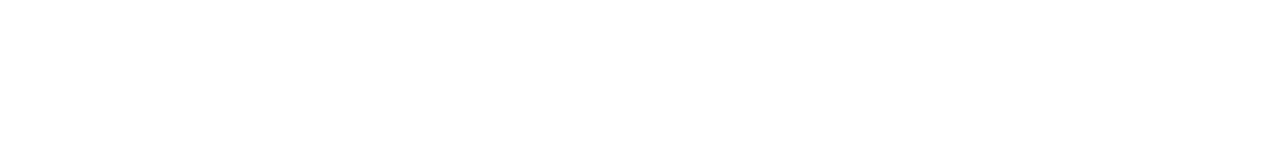
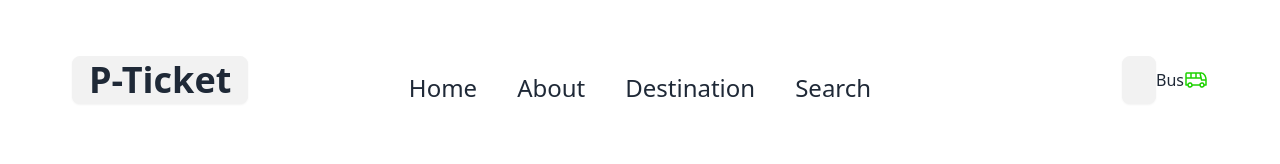
Before and after one commit to Mahabub2030/Assignment-our, a plain HTML site: page index.html in a window 1280 px wide. Drawn offline with nearby package versions, Linux system fonts and the light colour scheme.

Commit message:
done navar section

```diff
--- a/index.html
+++ b/index.html
@@ -3,22 +3,48 @@
 <head>
         <meta charset="UTF-8">
         <meta name="viewport" content="width=device-width, initial-scale=1.0">
-        <title>Document</title>
+        <title>P-Porebhone</title>
+
+        <link href="https://cdn.jsdelivr.net/npm/daisyui@4.7.2/dist/full.min.css" rel="stylesheet" type="text/css" />
+        <script src="https://cdn.tailwindcss.com"></script>
+
+        <link rel="stylesheet" href="./style.css">
 </head>
 <body>
 
         <!-- header section stars here -->
 
-        <header>
+        <header class=" mx-auto max-w-6xl">
+                <div class="navbar py-12 bg-base-100">
+                        <div class="navbar-start">
+              <div class="dropdown">
+                <div tabindex="0" role="button" class="btn btn-ghost lg:hidden">
+                  <svg xmlns="http://www.w3.org/2000/svg" class="h-5 w-5" fill="none" viewBox="0 0 24 24" stroke="currentColor"><path stroke-linecap="round" stroke-linejoin="round" stroke-width="2" d="M4 6h16M4 12h8m-8 6h16" /></svg>
+                </div>
+                <ul tabindex="0" class="menu menu-sm dropdown-content mt-3 z-[1] p-2 bg-base-100 rounded-box w-52">
+                    <li><a class="text-base font-medium">Home</a></li>
+                    <li><a class="text-base font-medium">About</a></li>
+                    <li><a class="text-base font-medium">Destination</a></li>
+                    <li><a class="text-base font-medium">Search</a></li>
+                </ul>
+              </div>
+              <a class="btn   text-4xl">P-Ticket</a>
+            </div>
 
+                 <div class="navbar-center hidden lg:flex">
+                 <ul class="menu menu-horizontal px-1 gap-10 text-2xl">
+                        <li><a href=""></a>Home</li>
+                        <li><a href=""></a>About</li>
+                        <li><a href=""></a>Destination</li>
+                        <li><a href=""></a>Search</li>
+                    </ul>
+            </div>
+            <div class="navbar-end">
+                <a class="btn text-[#1DD100] font-bold text-xl"> <a class="btn1" href=#Paribahan>Bus</a> <img src="images/bus-icon.png" alt="">
+                </a>
+              </div>
 
-
-
-
-
-
-
-
+                </div>
         </header>
 
         <!-- header section ends here -->
@@ -52,5 +78,9 @@
         <!-- footer  section ends here -->
 
 
+        <!-- javasripit link add here -->
+        <script src="./script.js"></script>
+
+
 </body>
 </html>
```
